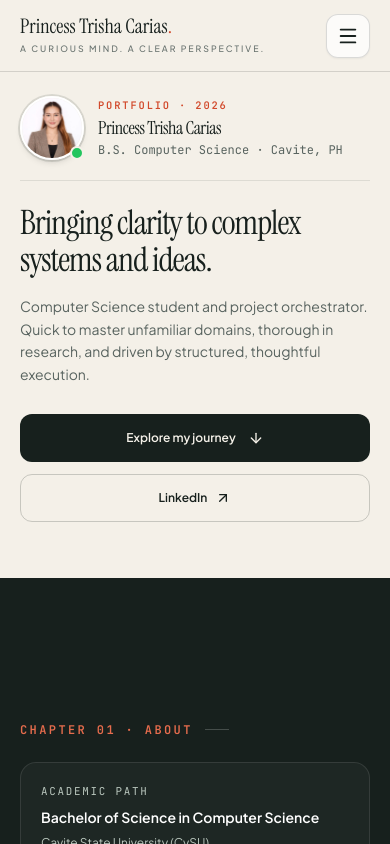
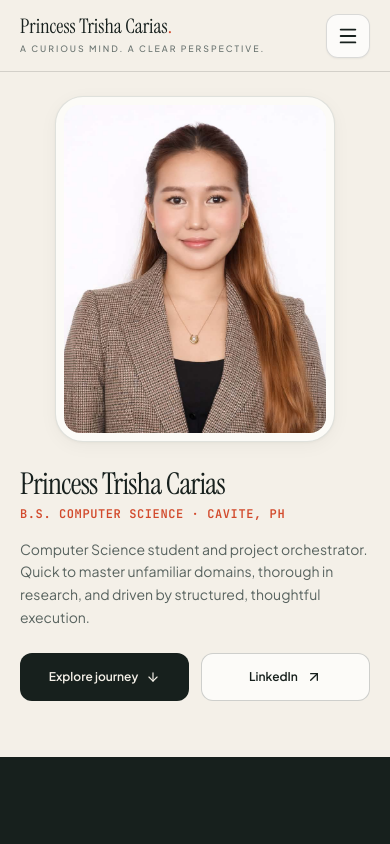
Before and after one commit to coco1oco/trisha-carias, a React (Vite) app: page / in a window 390 px wide. Shown: the top 844 px of the page. Built offline with nearby package versions, Linux system fonts and the light colour scheme.

Commit message:
feat: add Hero component with responsive layouts and GSAP animations

```diff
--- a/src/sections/Hero.tsx
+++ b/src/sections/Hero.tsx
@@ -5,10 +5,9 @@ import { SOCIAL_LINKS } from "../data/content"
 import trishaPortrait from "../assets/trisha-carias.jpg"
 import { gsap, isReducedMotion } from "../utils/animations"
 
-
-
 export function Hero() {
   const containerRef = useRef<HTMLElement>(null)
+  const mobileContainerRef = useRef<HTMLDivElement>(null)
   const tagRef = useRef<HTMLDivElement>(null)
   const headingRef = useRef<HTMLHeadingElement>(null)
   const bioRef = useRef<HTMLParagraphElement>(null)
@@ -19,6 +18,7 @@ export function Hero() {
     if (isReducedMotion()) return
 
     const ctx = gsap.context(() => {
+      if (window.innerWidth >= 1024) {
         const tl = gsap.timeline({ defaults: { ease: "power3.out" } })
 
         tl.fromTo(
@@ -44,13 +44,17 @@ export function Hero() {
             { opacity: 1, y: 0, duration: 0.7 },
             "-=0.5"
           )
-
-      if (imageCardRef.current && window.innerWidth >= 1024) {
-        tl.fromTo(
+          .fromTo(
             imageCardRef.current,
             { opacity: 0, scale: 0.95, y: 28 },
             { opacity: 1, scale: 1, y: 0, duration: 1.1, ease: "power2.out" },
             "-=0.8"
+          )
+      } else if (mobileContainerRef.current) {
+        gsap.fromTo(
+          mobileContainerRef.current,
+          { opacity: 0, y: 24 },
+          { opacity: 1, y: 0, duration: 0.9, ease: "power2.out" }
         )
       }
     }, containerRef)
@@ -63,39 +67,65 @@ export function Hero() {
       ref={containerRef}
       className="relative mx-auto grid max-w-[90rem] overflow-x-clip gap-8 sm:gap-12 px-5 pt-24 pb-14 sm:px-8 sm:pt-32 sm:pb-24 lg:min-h-screen lg:grid-cols-[1.2fr_.8fr] lg:items-center lg:px-12 lg:pt-36 lg:pb-24"
     >
-      <div className="relative z-10">
-        {/* Mobile Profile Avatar Header (< lg) */}
-        <div
-          ref={tagRef}
-          className="flex lg:hidden items-center gap-3.5 sm:gap-4 mb-6 pb-5 border-b border-[#17201d]/10"
-        >
-          <div className="relative shrink-0">
+      {/* =========================================
+          MOBILE HERO LAYOUT (< lg viewports)
+          Flow: Photo -> Name -> Bio -> 2-col CTAs
+          ========================================= */}
+      <div ref={mobileContainerRef} className="block lg:hidden w-full">
+        {/* Centered Photo */}
+        <div className="relative mx-auto w-full max-w-[280px] sm:max-w-[320px]">
+          <div className="bookplate-card relative overflow-hidden rounded-[1.75rem] border border-[#17201d]/15 p-2 sm:p-2.5 shadow-lg bg-[#f4f0e8]">
             <img
               src={trishaPortrait}
               alt="Princess Trisha Carias"
-              className="size-16 sm:size-20 rounded-full object-cover object-top border-2 border-white shadow-md ring-2 ring-[#17201d]/12"
+              className="aspect-[4/5] w-full rounded-2xl object-cover object-top"
             />
-            <span
-              className="absolute bottom-0 right-0 size-3.5 sm:size-4 rounded-full border-2 border-[#f4f0e8] bg-[#22c55e]"
-              title="Active & Ready"
-              aria-hidden="true"
-            />
-          </div>
-          <div className="min-w-0">
-            <span className="font-mono text-[0.65rem] sm:text-[0.68rem] font-semibold uppercase tracking-[0.18em] text-[#d24a2c] block">
-              Portfolio · 2026
-            </span>
-            <h2 className="font-serif text-lg sm:text-xl font-medium tracking-tight text-[#17201d] truncate">
-              Princess Trisha Carias
-            </h2>
-            <p className="font-mono text-xs text-[#58635f] truncate">
-              B.S. Computer Science · Cavite, PH
-            </p>
           </div>
         </div>
 
-        {/* Desktop Chapter Tag (>= lg only) */}
-        <div className="hidden lg:flex mb-6 items-center gap-3">
+        {/* Name Underneath Photo */}
+        <div className="mt-6 text-left">
+          <h1 className="font-serif text-3xl sm:text-4xl font-normal tracking-tight text-[#17201d]">
+            Princess Trisha Carias
+          </h1>
+          <p className="mt-1 font-mono text-xs uppercase tracking-wider text-[#d24a2c] font-semibold">
+            B.S. Computer Science · Cavite, PH
+          </p>
+
+          {/* Hero Bio Text Content */}
+          <p className="mt-4 text-sm sm:text-base leading-relaxed text-[#58635f]">
+            Computer Science student and project orchestrator. Quick to master unfamiliar
+            domains, thorough in research, and driven by structured, thoughtful execution.
+          </p>
+
+          {/* 2 CTA Buttons in 2 Columns */}
+          <div className="mt-6 grid grid-cols-2 gap-3 w-full">
+            <a
+              href="#experience"
+              className="group flex min-h-[48px] items-center justify-center gap-2 rounded-xl bg-[#17201d] px-3 py-3 text-xs font-semibold text-[#f4f0e8] transition-all hover:bg-[#d24a2c] active:scale-[0.98] text-center"
+            >
+              <span>Explore journey</span>
+              <ArrowDown className="size-3.5 transition-transform duration-200 group-hover:translate-y-0.5 shrink-0" />
+            </a>
+            <a
+              href={SOCIAL_LINKS.linkedin}
+              target="_blank"
+              rel="noreferrer"
+              className="group flex min-h-[48px] items-center justify-center gap-2 rounded-xl border border-[#17201d]/20 bg-white/70 px-3 py-3 text-xs font-semibold text-[#17201d] transition-all hover:border-[#17201d] hover:bg-white active:scale-[0.98] text-center"
+            >
+              <span>LinkedIn</span>
+              <Arrow />
+            </a>
+          </div>
+        </div>
+      </div>
+
+      {/* =========================================
+          DESKTOP HERO LAYOUT (>= lg viewports)
+          ========================================= */}
+      <div className="hidden lg:block relative z-10">
+        {/* Desktop Chapter Tag */}
+        <div ref={tagRef} className="mb-6 flex items-center gap-3">
           <span className="font-mono text-xs font-semibold uppercase tracking-[0.2em] text-[#d24a2c]">
             Princess Trisha Carias
           </span>
@@ -105,10 +135,10 @@ export function Hero() {
           </span>
         </div>
 
-        {/* Headline */}
+        {/* Minimal, elegant headline */}
         <h1
           ref={headingRef}
-          className="max-w-3xl font-serif text-[2.1rem] sm:text-4xl lg:text-[clamp(2.6rem,6vw,5.8rem)] font-normal leading-[1.1] tracking-[-0.03em] text-[#17201d]"
+          className="max-w-3xl font-serif text-[clamp(2.6rem,6vw,5.8rem)] font-normal leading-[1.08] tracking-[-0.03em] text-[#17201d]"
         >
           Bringing clarity to complex systems and ideas.
         </h1>
@@ -116,23 +146,21 @@ export function Hero() {
         {/* Bio paragraph */}
         <p
           ref={bioRef}
-          className="mt-4 sm:mt-6 max-w-lg text-sm sm:text-base lg:text-lg leading-relaxed text-[#58635f]"
+          className="mt-6 max-w-lg text-lg leading-relaxed text-[#58635f]"
         >
           Computer Science student and project orchestrator. Quick to master
           unfamiliar domains, thorough in research, and driven by structured,
           thoughtful execution.
         </p>
 
-
-
-        {/* Touch-Friendly Action Buttons */}
+        {/* Action Buttons */}
         <div
           ref={ctaRef}
-          className="mt-7 sm:mt-9 flex w-full flex-col sm:flex-row flex-wrap items-stretch sm:items-center gap-3 sm:gap-3.5"
+          className="mt-10 flex items-center gap-3.5"
         >
           <a
             href="#experience"
-            className="group flex min-h-[48px] w-full sm:w-fit items-center justify-center gap-3 rounded-xl sm:rounded-full bg-[#17201d] px-6 sm:px-7 py-3.5 text-xs sm:text-sm font-semibold text-[#f4f0e8] transition-all duration-200 hover:-translate-y-0.5 hover:bg-[#d24a2c] focus-visible:outline-2 focus-visible:outline-offset-2 focus-visible:outline-[#d24a2c] active:scale-[0.98]"
+            className="group flex min-h-[50px] items-center justify-center gap-3 rounded-full bg-[#17201d] px-7 py-3.5 text-sm font-semibold text-[#f4f0e8] transition-all duration-200 hover:-translate-y-0.5 hover:bg-[#d24a2c] focus-visible:outline-2 focus-visible:outline-offset-2 focus-visible:outline-[#d24a2c] active:scale-[0.98]"
           >
             <span>Explore my journey</span>
             <ArrowDown className="size-4 transition-transform duration-200 group-hover:translate-y-0.5" />
@@ -141,7 +169,7 @@ export function Hero() {
             href={SOCIAL_LINKS.linkedin}
             target="_blank"
             rel="noreferrer"
-            className="group flex min-h-[48px] w-full sm:w-fit items-center justify-center gap-2 rounded-xl sm:rounded-full border border-[#17201d]/20 bg-transparent px-5 py-3.5 text-xs sm:text-sm font-semibold text-[#17201d] transition-all duration-200 hover:border-[#17201d] hover:bg-white/50 focus-visible:outline-2 focus-visible:outline-offset-2 focus-visible:outline-[#17201d] active:scale-[0.98]"
+            className="group flex min-h-[50px] items-center justify-center gap-2 rounded-full border border-[#17201d]/20 bg-transparent px-6 py-3.5 text-sm font-semibold text-[#17201d] transition-all duration-200 hover:border-[#17201d] hover:bg-white/50 focus-visible:outline-2 focus-visible:outline-offset-2 focus-visible:outline-[#17201d] active:scale-[0.98]"
           >
             <span>LinkedIn</span>
             <Arrow />
```
Lines whose indentation alone changed are shown as unchanged.
